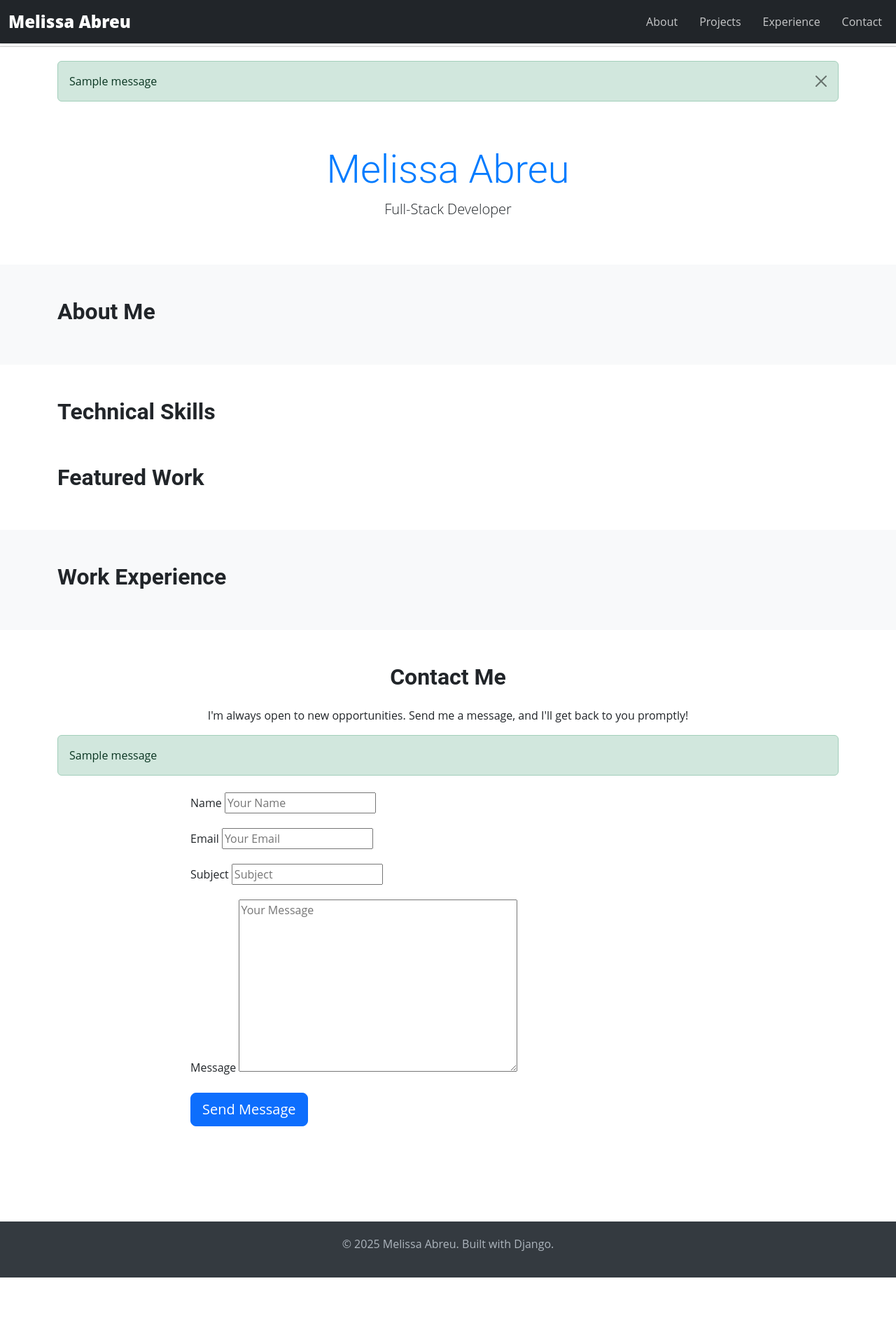
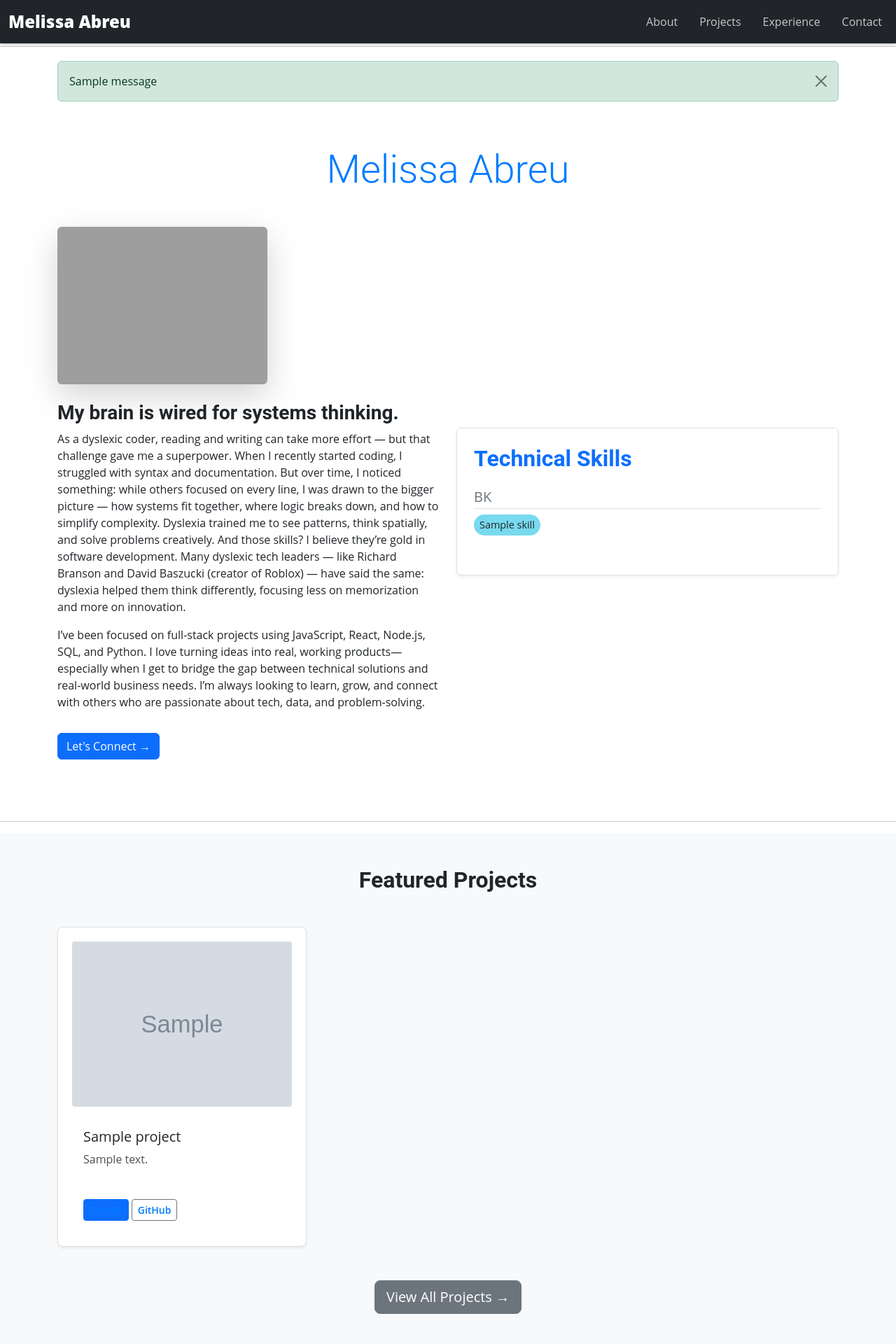
Before and after one commit to Mkac0/mabreu_portfolio, a Django app: page / in a window 1280 px wide. Shown: the top 1920 px of the page at 70% size. Before the commit the page ends 1825 px from the top, so only its background shows below. Run offline with Django 4.2, Linux system fonts and the light colour scheme; tables that the repository leaves empty hold one stand-in row (values such as "Sample post"); grey boxes marked "Sample" are stand-in pictures; one stand-in notice (Sample message) is shown; grey boxes are pictures that could not be loaded.

Commit message:
added full information to the home page

```diff
--- a/my_app/templates/base.html
+++ b/my_app/templates/base.html
@@ -48,7 +48,7 @@
             {% endblock content %}
         </main>
         <footer>
-            <p>&copy; 2025 Melissa Abreu. Built with Django.</p>
+            <p>&copy; 2025 Melissa Abreu</p>
         </footer>
         <script src="https://cdn.jsdelivr.net/npm/bootstrap@5.3.3/dist/js/bootstrap.bundle.min.js" integrity="sha384-YvpcrYf0tY3lHB60NNkmXc5s9fDVZLESaAA55NDzOxhy9GkcIdslK1eN7N6jIeHz" crossorigin="anonymous"></script>
     </body>
--- a/my_app/templates/portfolio/about.html
+++ b/my_app/templates/portfolio/about.html
@@ -6,11 +6,12 @@
 {% block content %}
     <section id="about-intro" class="py-5">
         <div class="container">
-            <h1 class="text-center mb-5">About Melissa Abreu</h1>
+            <h1 class="text-center mb-5">About Me</h1>
             <div class="row align-items-center">
                 <div class="col-lg-6 mb-4 mb-lg-0">
                     <img src="{% static 'images/profile.jpg' %}" alt="Melissa Abreu Profile" class="img-fluid rounded shadow-lg mb-4" style="max-width: 300px;">
                     <div class="bio-text">
+                        <h3>My brain is wired for systems thinking.</h3>
                         <p>
                             As a dyslexic coder, reading and writing can take more effort — but that challenge gave me a superpower. When I recently started coding, I struggled with syntax and documentation. But over time, I noticed something: while others focused on every line, I was drawn to the bigger picture — how systems fit together, where logic breaks down, and how to simplify complexity.
                             Dyslexia trained me to see patterns, think spatially, and solve problems creatively. And those skills? I believe they’re gold in software development. Many dyslexic tech leaders — like Richard Branson and David Baszucki (creator of Roblox) — have said the same: dyslexia helped them think differently, focusing less on memorization and more on innovation.
@@ -18,7 +19,7 @@
                         <p>
                             I’ve been focused on full-stack projects using JavaScript, React, Node.js, SQL, and Python. I love turning ideas into real, working products—especially when I get to bridge the gap between technical solutions and real-world business needs.
                             I’m always looking to learn, grow, and connect with others who are passionate about tech, data, and problem-solving.
-</p>
+                        </p>
                         <a href="{% url 'resume' %}" class="btn btn-primary mt-3">View Full Résumé &rarr;</a>
                     </div>
                 </div>
--- a/my_app/templates/portfolio/home.html
+++ b/my_app/templates/portfolio/home.html
@@ -1,71 +1,144 @@
 {% extends 'base.html' %}
 
+{% load static %}
+
+{% block title %}{{ page_title }}{% endblock title %}
+
 {% block content %}
-    <section id="hero" class="py-5">
-        <div class="container text-center">
-            <h1 class="display-4">Melissa Abreu</h1>
-            <p class="lead">Full-Stack Developer</p>
-        </div>
-    </section>
-    <section id="about-me" class="py-5 bg-light">
+    <section id="about" class="py-5">
         <div class="container">
-            <h2>About Me</h2>
-        </div>
-    </section>
-    <section id="technical-skills" class="py-5">
-        <div class="container">
-            <h2>Technical Skills</h2>
-        </div>
-    <section id="projects" class="py-5">
-        <div class="container">
-            <h2>Featured Work</h2>
-        </div>
-    </section>
-    <section id="experience" class="py-5 bg-light">
-        <div class="container">
-            <h2>Work Experience</h2>
-        </div>
-    </section>
-    <section id="contact" class="py-5">
-        <div class="container">
-            <h2 class="text-center mb-4">Contact Me</h2>
-            <p class="text-center">I'm always open to new opportunities. Send me a message, and I'll get back to you promptly!</p>
-            {% if messages %}
-                <div class="mb-4">
-                {% for message in messages %}
-                    <div class="alert alert-{{ message.tags }}" role="alert">
-                        {{ message }}
+            <h1 class="text-center mb-5 display-4">Melissa Abreu</h1>
+            <div class="row align-items-center">
+                <div class="col-lg-6 mb-4">
+                    <img src="{% static 'images/profile.jpg' %}" alt="Melissa Abreu Profile" class="img-fluid rounded shadow-lg mb-4" style="max-width: 300px;">
+                    <div class="bio-text">
+                        <h3>My brain is wired for systems thinking.</h3>
+                        <p>
+                            As a dyslexic coder, reading and writing can take more effort — but that challenge gave me a superpower. When I recently started coding, I struggled with syntax and documentation. But over time, I noticed something: while others focused on every line, I was drawn to the bigger picture — how systems fit together, where logic breaks down, and how to simplify complexity.
+                            Dyslexia trained me to see patterns, think spatially, and solve problems creatively. And those skills? I believe they’re gold in software development. Many dyslexic tech leaders — like Richard Branson and David Baszucki (creator of Roblox) — have said the same: dyslexia helped them think differently, focusing less on memorization and more on innovation.
+                        </p>
+                        <p>
+                            I’ve been focused on full-stack projects using JavaScript, React, Node.js, SQL, and Python. I love turning ideas into real, working products—especially when I get to bridge the gap between technical solutions and real-world business needs.
+                            I’m always looking to learn, grow, and connect with others who are passionate about tech, data, and problem-solving.
+                        </p>
+                        <a href="{% url 'contact' %}" class="btn btn-primary mt-3">Let's Connect &rarr;</a>
                     </div>
-                {% endfor %}
                 </div>
-            {% endif %}
-            <div class="row justify-content-center">
-                <div class="col-lg-8">
-                    <form method="POST" action="{% url 'home' %}#contact">
-                        {% csrf_token %}
-
-                        {% for field in form %}
-                            <div class="mb-3">
-                                <label for="{{ field.id_for_label }}" class="form-label">{{ field.label }}</label>
-                                {{ field }}
-
-                                {% for error in field.errors %}
-                                    <div class="text-danger small">{{ error }}</div>
-                                {% endfor %}
-                            </div>
-                        {% endfor %}
-                        {% if form.non_field_errors %}
-                            <div class="alert alert-danger">
-                                {% for error in form.non_field_errors %}
-                                    {{ error }}
-                                {% endfor %}
-                            </div>
+                <div class="col-lg-6">
+                    <section id="skills" class="p-4 border rounded shadow-sm">
+                        <h2 class="mb-4 text-primary">Technical Skills</h2>
+                        {% if categorized_skills %}
+                            {% for category, skills_list in categorized_skills.items %}
+                                <div class="skill-category mb-4">
+                                    <h5 class="text-secondary border-bottom pb-1">{{ category }}</h5>
+                                    <div class="d-flex flex-wrap">
+                                        {% for skill in skills_list %}
+                                            <span class="badge rounded-pill bg-info text-dark me-2 mb-2 p-2">
+                                                {{ skill.name }}
+                                            </span>
+                                        {% endfor %}
+                                    </div>
+                                </div>
+                            {% endfor %}
+                        {% else %}
+                            <p>No skills found yet!</p>
                         {% endif %}
-                        <button type="submit" class="btn btn-primary btn-lg">Send Message</button>
-                    </form>
+                    </section>
                 </div>
             </div>
         </div>
     </section>
 
+    <hr>
+
+    <section id="projects" class="py-5 bg-light">
+        <div class="container">
+            <h2 class="text-center mb-5">Featured Projects</h2>
+            {% if projects %}
+                <div class="row">
+                    {% for project in projects %}
+                        <div class="col-12 col-md-6 col-lg-4 mb-4">
+                            <div class="card h-100 shadow-sm project-card">
+                                {% if project.image %}
+                                    <img src="{{ project.image.url }}" class="card-img-top" alt="{{ project.title }}">
+                                {% endif %}
+                                <div class="card-body d-flex flex-column">
+                                    <h5 class="card-title">{{ project.title }}</h5>
+                                    <p class="card-text">{{ project.description|truncatewords:20 }}</p>
+                                    <div class="mt-auto">
+                                        <a href="{% url 'project_detail' project.slug %}" class="btn btn-sm btn-primary">Details</a>
+                                        <a href="{{ project.github_url }}" target="_blank" class="btn btn-sm btn-outline-secondary">GitHub</a>
+                                    </div>
+                                </div>
+                            </div>
+                        </div>
+                    {% endfor %}
+                </div>
+                <div class="text-center mt-4">
+                    <a href="{% url 'projects' %}" class="btn btn-lg btn-secondary">View All Projects &rarr;</a>
+                </div>
+            {% else %}
+                <p class="lead text-center">No featured projects found yet.</p>
+            {% endif %}
+        </div>
+    </section>
+
+    <hr>
+
+    <section id="experience" class="py-5">
+        <div class="container">
+            <h2 class="text-center mb-5">Professional Experience</h2>
+            {% if experiences %}
+                <div class="row justify-content-center">
+                    <div class="col-lg-10">
+                        {% for experience in experiences %}
+                            <div class="card mb-4 shadow-sm experience-entry">
+                                <div class="card-body">
+                                    <div class="row">
+                                        <div class="col-md-4 text-md-end border-end">
+                                            <p class="mb-0 text-primary fw-bold">
+                                                {{ experience.start_date|date:"F Y" }} -
+                                                {% if experience.end_date %}{{ experience.end_date|date:"F Y" }}{% else %}Present{% endif %}
+                                            </p>
+                                            <p class="mb-0 text-muted small">{{ experience.company }}</p>
+                                        </div>
+                                        <div class="col-md-8 ps-md-4">
+                                            <h4 class="card-title mt-2 mt-md-0">{{ experience.title }}</h4>
+                                            <div class="description text-secondary">
+                                                {{ experience.description|linebreaksbr }}
+                                            </div>
+                                        </div>
+                                    </div>
+                                </div>
+                            </div>
+                        {% endfor %}
+                    </div>
+                </div>
+            {% else %}
+                <p class="lead text-center">No professional experience added yet.</p>
+            {% endif %}
+            <div class="text-center mt-4">
+                <a href="{% url 'resume' %}" class="btn btn-lg btn-secondary">View Full Résumé &rarr;</a>
+            </div>
+        </div>
+    </section>
+
+    <hr>
+
+    <section id="contact" class="py-5 bg-light">
+        <div class="container">
+            <h2 class="text-center mb-4">Get in Touch</h2>
+
+            <div class="row justify-content-center">
+                <div class="col-lg-8">
+                    {% include 'portfolio/contact.html' %}
+
+                    <section id="direct-contact" class="text-center mt-5">
+                        <h3 class="mb-3">Direct Information</h3>
+                        <p><strong>Email:</strong> <a href="mailto:melissa.abreu84@gmail.com" class="text-decoration-none">melissa.abreu84@gmail.com</a></p>
+                    </section>
+                </div>
+            </div>
+        </div>
+    </section>
 {% endblock content %}
--- a/my_app/views.py
+++ b/my_app/views.py
@@ -6,19 +6,21 @@
 from django.shortcuts import render, redirect
 
 def home(request):
-    if request.method == 'POST':
-        form = ContactForm(request.POST)
-        if form.is_valid():
-            try:
-                messages.success(request, 'Thank you for your message! I will be in touch soon.')
-                return redirect('home')
-            except Exception as e:
-                messages.error(request, 'Sorry, there was an error sending your message. Please try again or email directly.')
-    else:
-        form = ContactForm()
+    """Fetches all necessary data for the single-page home layout."""
+    featured_projects = Project.objects.filter(is_featured=True).order_by('-date_completed')
+    skills = Skill.objects.all().order_by('category', 'name')
+    categorized_skills = {}
+    for skill in skills:
+        category = skill.category
+        if category not in categorized_skills:
+            categorized_skills[category] = []
+        categorized_skills[category].append(skill)
+    experiences = Experience.objects.all().order_by('-start_date')
     context = {
-        'page_title': 'Melissa Abreu - Portfolio',
-        'form': form,
+        'page_title': 'Developer Portfolio - Home',
+        'projects': featured_projects,
+        'categorized_skills': categorized_skills,
+        'experiences': experiences,
     }
     return render(request, 'portfolio/home.html', context)
 
@@ -26,12 +28,10 @@
     """Fetches skills and displays them alongside about me content."""
     skills = Skill.objects.all().order_by('category', '-proficiency')
     categorized_skills = {}
-
     for skill in skills:
         category_name = skill.get_category_display()
         if category_name not in categorized_skills:
             categorized_skills[category_name] = []
-
         categorized_skills[category_name].append(skill)
     context = {
         'page_title': 'About Me & Skills',
--- a/portfolio/settings.py
+++ b/portfolio/settings.py
@@ -44,6 +44,7 @@
 
 MIDDLEWARE = [
     'django.middleware.security.SecurityMiddleware',
+    'whitenoise.middleware.WhiteNoiseMiddleware',
     'django.contrib.sessions.middleware.SessionMiddleware',
     'django.middleware.common.CommonMiddleware',
     'django.middleware.csrf.CsrfViewMiddleware',
@@ -126,6 +127,8 @@
     os.path.join(BASE_DIR, 'my_app/static'),
 ]
 
+STATICFILES_STORAGE = 'whitenoise.storage.CompressedManifestStaticFilesStorage'
+
 MEDIA_URL = '/media/'
 
 MEDIA_ROOT = os.path.join(BASE_DIR, 'media')
```
Also changed, not shown: 2 other files.
